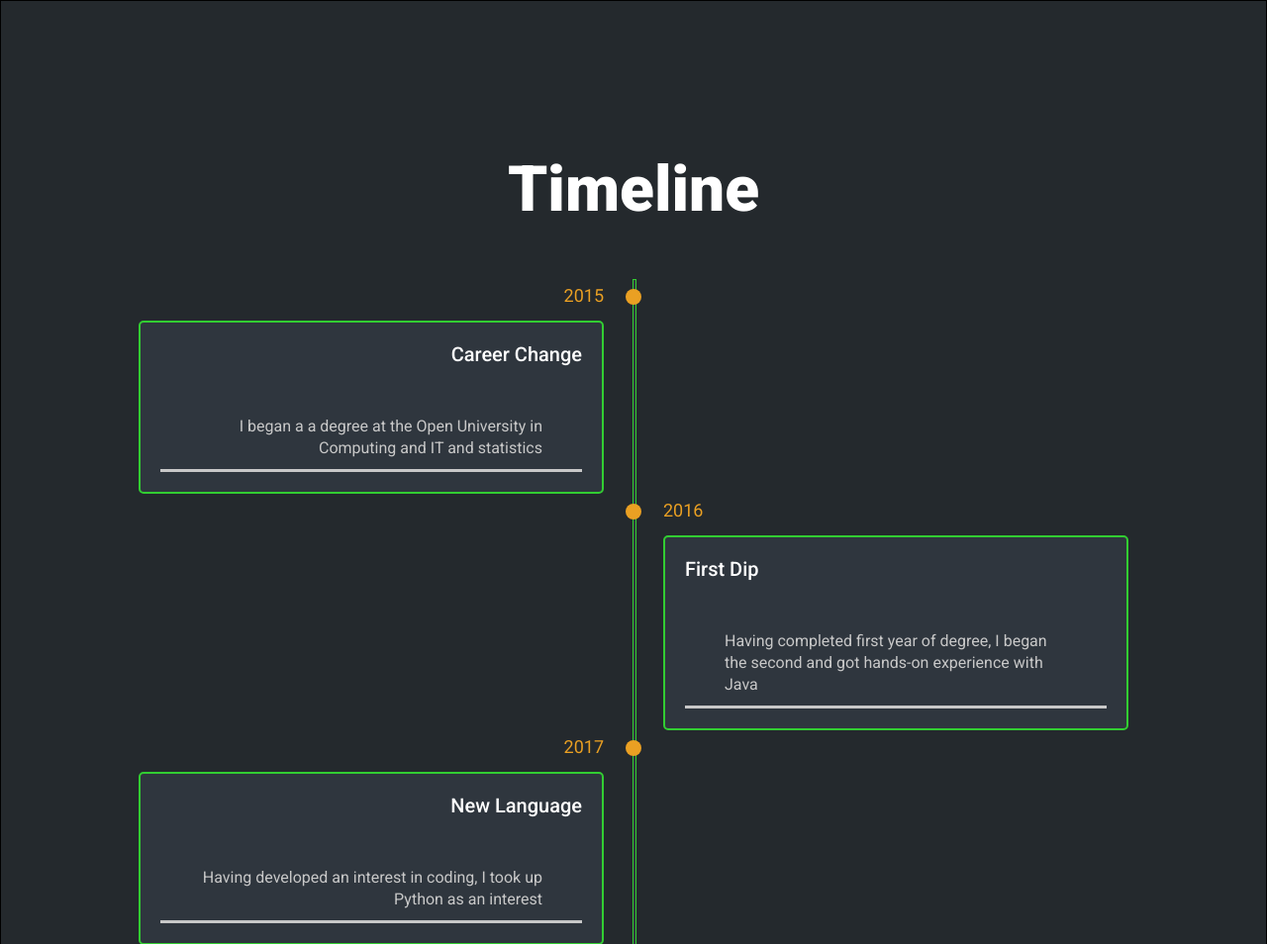
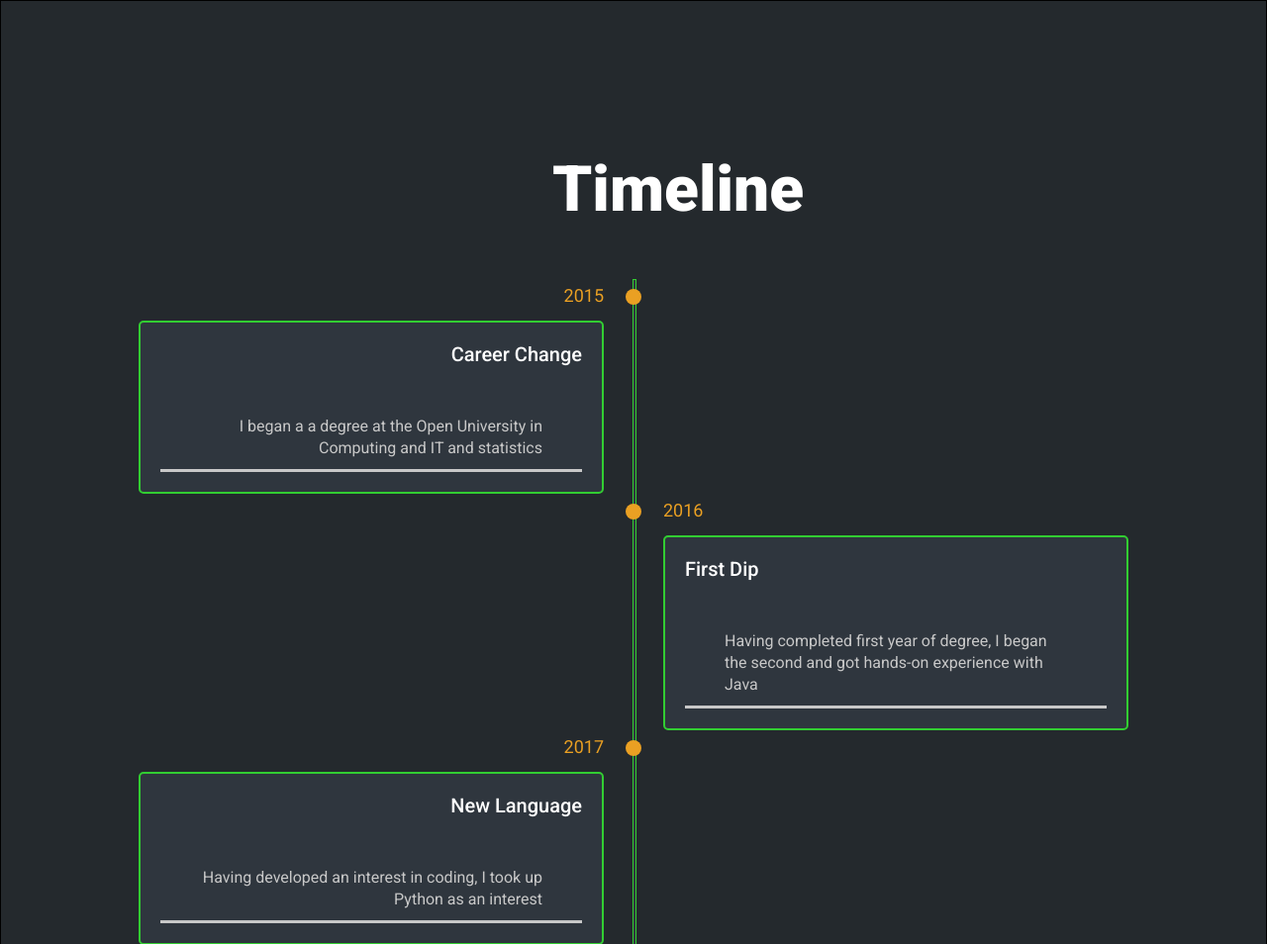
Before and after one commit to black-codher-bootcamp-2022-daly/unit-02-html-css-assessment-suzi01, a website: page index.html in a window 1280 px wide. Shown: the part 1732-2686 px from the top of the page at 99% size. Drawn offline with Linux system fonts and the light colour scheme.

Commit message:
Remove additional h1

```diff
--- a/index.html
+++ b/index.html
@@ -36,7 +36,7 @@
         </section>
 
         <section class="timeline-section">
-            <h1 class="timeline-header">Timeline</h1>
+            <h2 class="timeline-header">Timeline</h2>
             <div class='timeline-items'>
                 <div class='timeline-item'>
                   <div class='timeline-dot'></div>
--- a/styles/main.css
+++ b/styles/main.css
@@ -1,4 +1,4 @@
-/* @import url('https://fonts.googleapis.com/css2?family=Poppins:wght@300;600;900&family=Roboto:wght@400;500:900&display=swap'); */
+
 @import url('https://fonts.googleapis.com/css2?family=Permanent+Marker&family=Poppins:wght@300;600;900&family=Roboto:wght@400;500;900&display=swap');
 
 @keyframes from-left{
```
